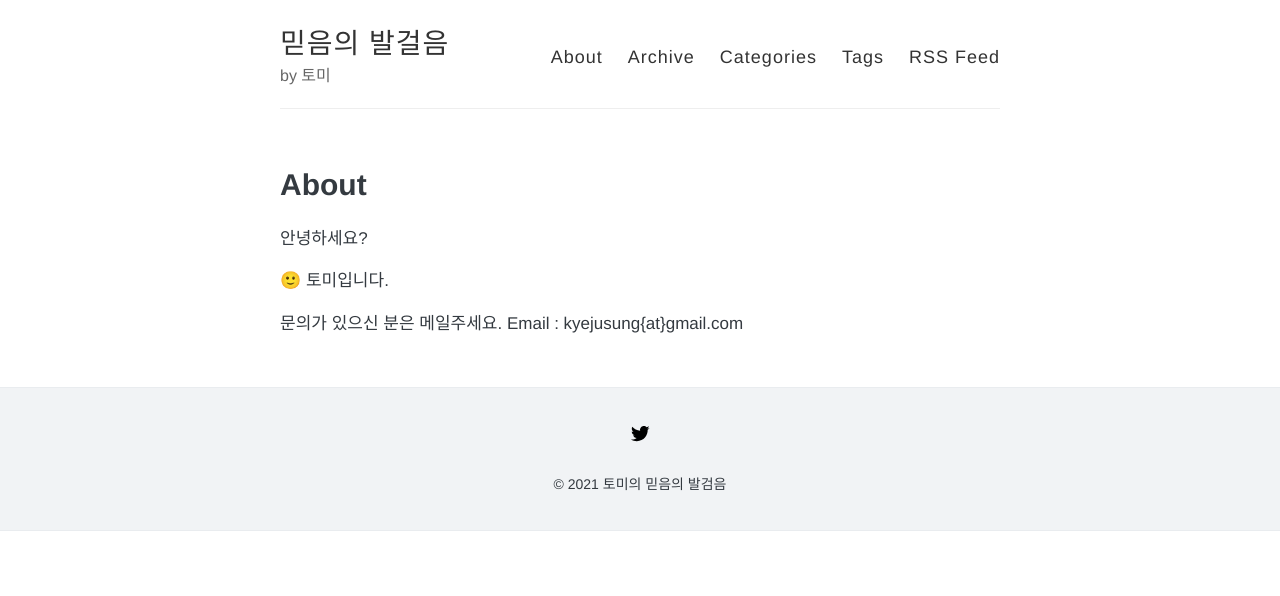
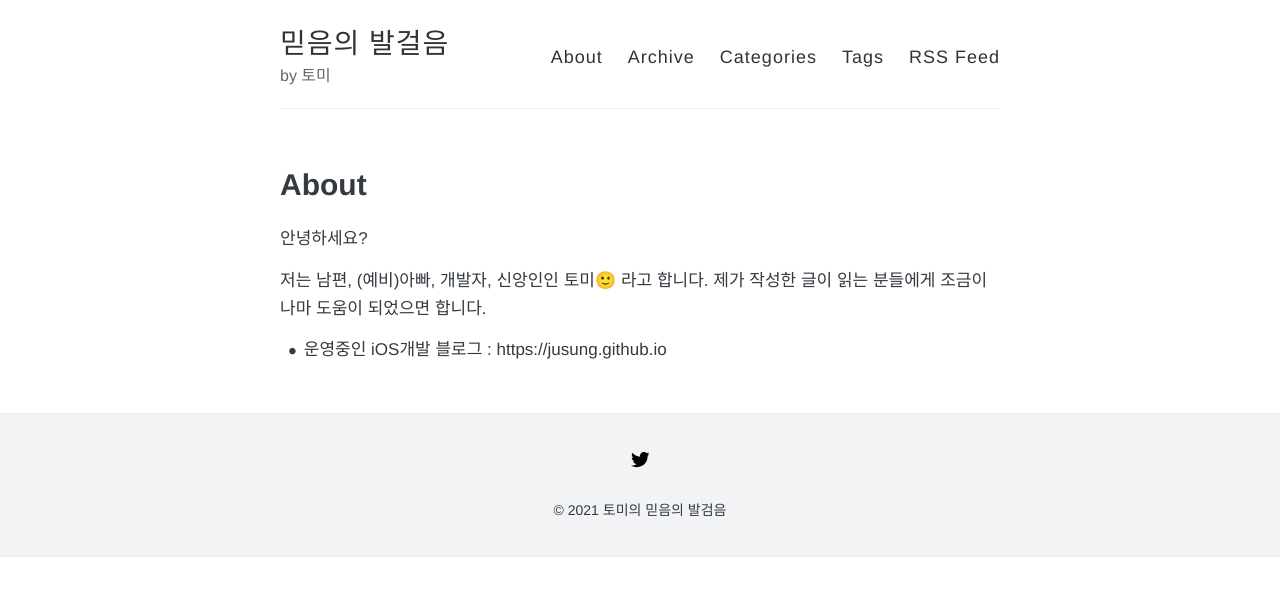
Before and after one commit to Jusung/joyfulpace, a Jekyll site: the page built from about.md, in a window 1280 px wide. Shown: the top 596 px of the page. Built offline with Jekyll 4.4.1, drawn with Linux system fonts in a browser that asks for light colours.

Commit message:
about 변경

```diff
--- a/about.md
+++ b/about.md
@@ -6,7 +6,7 @@ permalink: /about/
 
 안녕하세요?
 
-🙂 토미입니다.
+저는 남편, (예비)아빠, 개발자, 신앙인인 토미🙂 라고 합니다.
+제가 작성한 글이 읽는 분들에게 조금이나마 도움이 되었으면 합니다.
 
-문의가 있으신 분은 메일주세요.
-Email : kyejusung{at}gmail.com
+- 운영중인 iOS개발 블로그 : https://jusung.github.io
```
